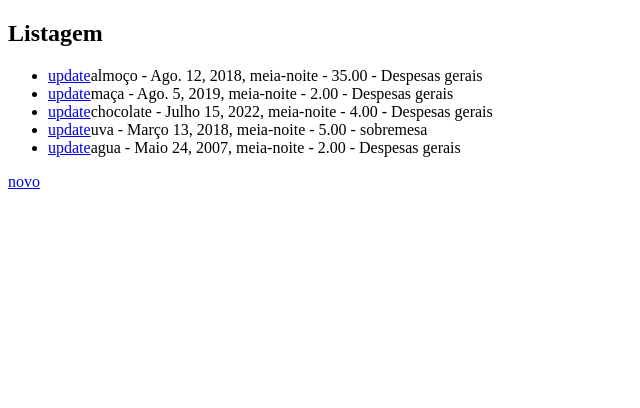
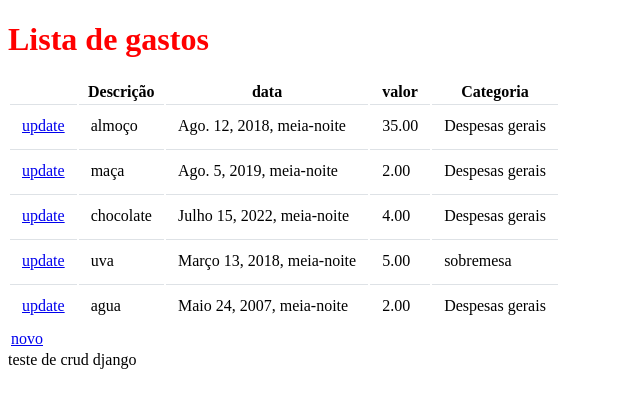
Before and after one commit to arenas-franklin/controle_gastos, a Django app: page / in a window 1280 px wide. Shown: the top 408 px of the page, without its empty margins (0-640 px from the left). Run offline with Django 3.2, Linux system fonts and the light colour scheme; data comes from the database, SQL or seed files in the repository; both versions use the stored data as it was after the commit.

Commit message:
adicionando arquivos  css js e estilizando tabela

```diff
--- /dev/null
+++ b/contas/static/css/style.css
@@ -0,0 +1,18 @@
+*{box-sizing: border-box;}
+
+h1{
+    color:red;
+}
+
+.table{
+    width:100%;
+    margin-bottom:1rem;
+    background-color:transparent;
+}
+
+.table th,
+.table td{
+    padding:0.75rem;
+    vertical-align: top;
+    border-top:1px solid #dee2e6;
+}
--- a/contas/templates/contas/form.html
+++ b/contas/templates/contas/form.html
@@ -15,7 +15,7 @@
         <button type="submit">Salvar</button>
         {% if transacao %}
             <a href="{% url 'url_delete'  transacao.id %}">Remover</a>
-        {% endif%}
+        {% endif %}
     </form>
 
 </body>
--- a/contas/templates/contas/listagem.html
+++ b/contas/templates/contas/listagem.html
@@ -1,19 +1,31 @@
-<!DOCTYPE html>
-<html lang="pt-br">
-<head>
-    <meta charset="UTF-8">
-    <meta name="viewport" content="width=device-width, initial-scale=1.0">
-    <meta http-equiv="X-UA-Compatible" content="ie=edge">
-    <title>Listagem</title>
-</head>
-<body>
-    <h2>Listagem</h2>
-    <ul>
+{% extends "shared/layout.html" %}
+{% block conteudo %}
+<section class="area-tabela">
+     <table>
+        <thead>
+            <tr>
+                <th></th>
+                <th>Descrição</th>
+                <th>data</th>
+                <th>valor</th>
+                <th>Categoria</th>
+            </tr>
+        </thead>
+        <tbody>
     {% for transacao in transacoes %}
-        <li><a href="{% url 'url_update' transacao.id %}">update</a>{{ transacao.descricao }} - {{ transacao.data}}
-         - {{transacao.valor}} - {{transacao.categoria}}</li>
+
+            <tr class="table">
+                <td><a href="{% url 'url_update' transacao.id %}">update</a></td>
+                <td> {{transacao.descricao }} </td>
+                <td> {{ transacao.data}} </td>
+                <td> {{transacao.valor}} </td>
+                <td> {{transacao.categoria}} </td>
+            </tr>
     {% endfor %}
-    </ul>
-    <a href="{% url 'url_nova'%}">novo</a>
-</body>
-</html>
+            <tr>
+                <td><a href="{% url 'url_nova'%}">novo</a><td>
+            </tr>
+        </tbody>
+    <table>
+</section>
+{% endblock conteudo %}
--- /dev/null
+++ b/contas/templates/shared/layout.html
@@ -0,0 +1,24 @@
+{% load static %}
+<!DOCTYPE html>
+<html lang="pt-br">
+<head>
+    <meta charset="UTF-8">
+    <meta name="viewport" content="width=device-width, initial-scale=1.0">
+    <meta http-equiv="X-UA-Compatible" content="ie=edge">
+    <title>Lista de Gastos</title>
+    <link rel="stylesheet" href="{% static 'css/style.css' %}">
+    <script src="{% static 'js/script.js' %}" defer></script>
+</head>
+<body>
+    <header>
+        <h1>Lista de gastos</h1>
+    </header>
+        {% block conteudo %}
+
+        {% endblock %}
+
+    <footer>
+        teste de crud django
+    </footer>
+</body>
+</html>
```
Also changed, not shown: contas/templates/contas/home.html (+3 -11 lines), contas/static/js/script.js (added), db.sqlite3.
